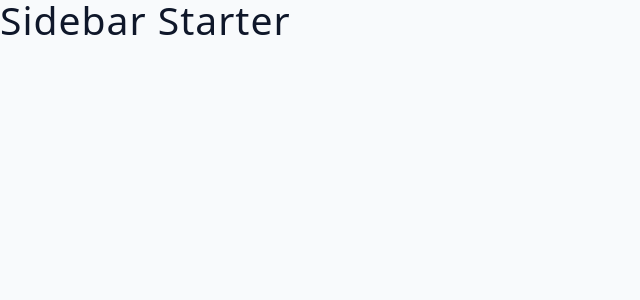
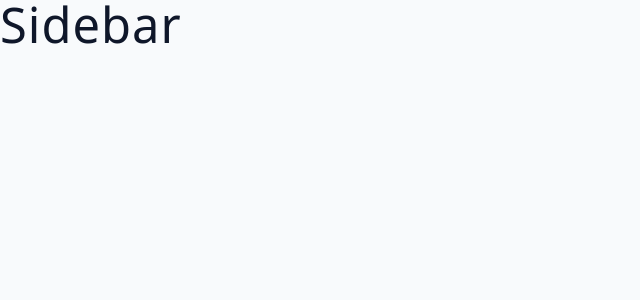
Before and after one commit to vsbron/course-all-in-one-2025, a React (Vite) app in the folder 04-fundamental-projects/12-sidebar/: page / in a window 1280 px wide. Shown: the top 300 px of the page, without its empty margins (0-640 px from the left). Built offline with nearby package versions, Linux system fonts and the light colour scheme; the HTML template or start-up script is replaced by a standard one.

Commit message:
04-fundamental-projects - 12 - Initial set up

```diff
--- a/04-fundamental-projects/12-sidebar/src/App.jsx
+++ b/04-fundamental-projects/12-sidebar/src/App.jsx
@@ -1,4 +1,10 @@
-const App = () => {
-  return <h2>Sidebar Starter</h2>;
-};
-export default App;
+function App() {
+  // Returned JSX
+  return (
+    <div>
+      <h1>Sidebar</h1>
+    </div>
+  )
+}
+
+export default App
```
Also changed, not shown: 1 other file (tests, documents, lock files or other folders).
